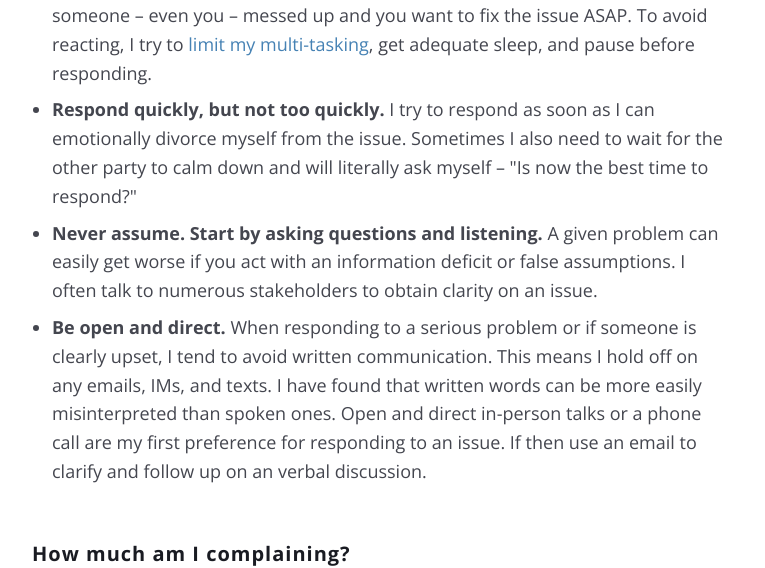
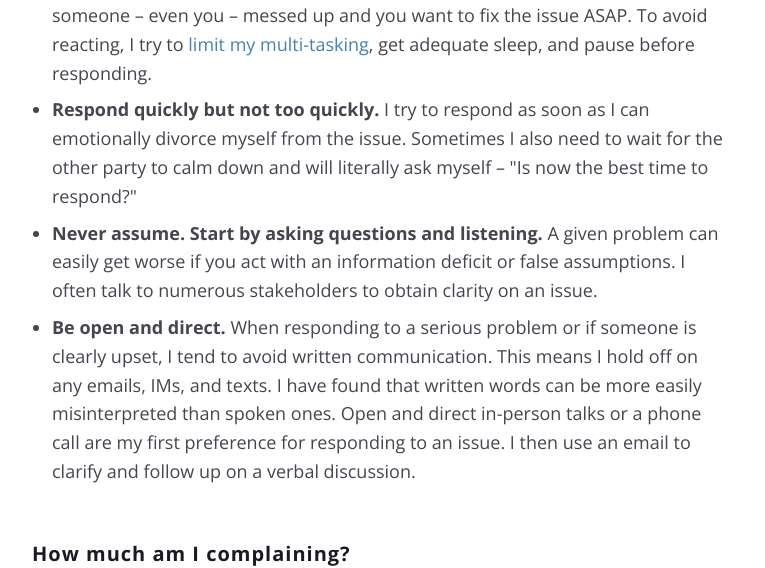
Before and after one commit to mcknightlabs/rtmup, a Jekyll site: the page built from _posts/goal/2017-03-05-management.md, in a window 1280 px wide and 900 px high, scrolled down 1889 px. Shown: the part 163-731 px from the top of the window, without its empty margins (248-1013 px from the left). Built offline with Jekyll 4.4.1, drawn with Linux system fonts in a browser that asks for light colours; comment, search, counter and statistics services are not loaded.

```diff
--- a/_posts/goal/2017-03-05-management.md
+++ b/_posts/goal/2017-03-05-management.md
@@ -43,9 +43,9 @@ I try to take a proactive approach to <a href="{% post_url tech-design/2016-08-1
 ### Am I reacting or responding?
 <ul>
 	<li><strong>Never react, respond.</strong> It is easy to look like a fool, damage a personal or professional relationship, or make a technical mistake if you let your emotions control your actions. A lot of variables can make this difficult: you might be tired and stressed, the other party might be frustrated or angry and already reacting, the other party might have made a careless mistake for the nth time, maybe someone – even you – messed up and you want to fix the issue ASAP. To avoid reacting, I try to <a href="https://hbr.org/tip/2017/03/quiet-your-mind-to-avoid-making-impulsive-decisions">limit my multi-tasking</a>, get adequate sleep, and pause before responding.</li>
-	<li><strong>Respond quickly, but not too quickly.</strong> I try to respond as soon as I can emotionally divorce myself from the issue. Sometimes I also need to wait for the other party to calm down and will literally ask myself – "Is now the best time to respond?"</li>
+	<li><strong>Respond quickly but not too quickly.</strong> I try to respond as soon as I can emotionally divorce myself from the issue. Sometimes I also need to wait for the other party to calm down and will literally ask myself – "Is now the best time to respond?"</li>
 	<li><strong>Never assume. Start by asking questions and listening.</strong> A given problem can easily get worse if you act with an information deficit or false assumptions. I often talk to numerous stakeholders to obtain clarity on an issue.</li>
-	<li><strong>Be open and direct.</strong> When responding to a serious problem or if someone is clearly upset, I tend to avoid written communication. This means I hold off on any emails, IMs, and texts. I have found that written words can be more easily misinterpreted than spoken ones. Open and direct in-person talks or a phone call are my first preference for responding to an issue. If then use an email to clarify and follow up on an verbal discussion.</li>
+	<li><strong>Be open and direct.</strong> When responding to a serious problem or if someone is clearly upset, I tend to avoid written communication. This means I hold off on any emails, IMs, and texts. I have found that written words can be more easily misinterpreted than spoken ones. Open and direct in-person talks or a phone call are my first preference for responding to an issue. I then use an email to clarify and follow up on a verbal discussion.</li>
 </ul>
 
 ### How much am I complaining?
```
